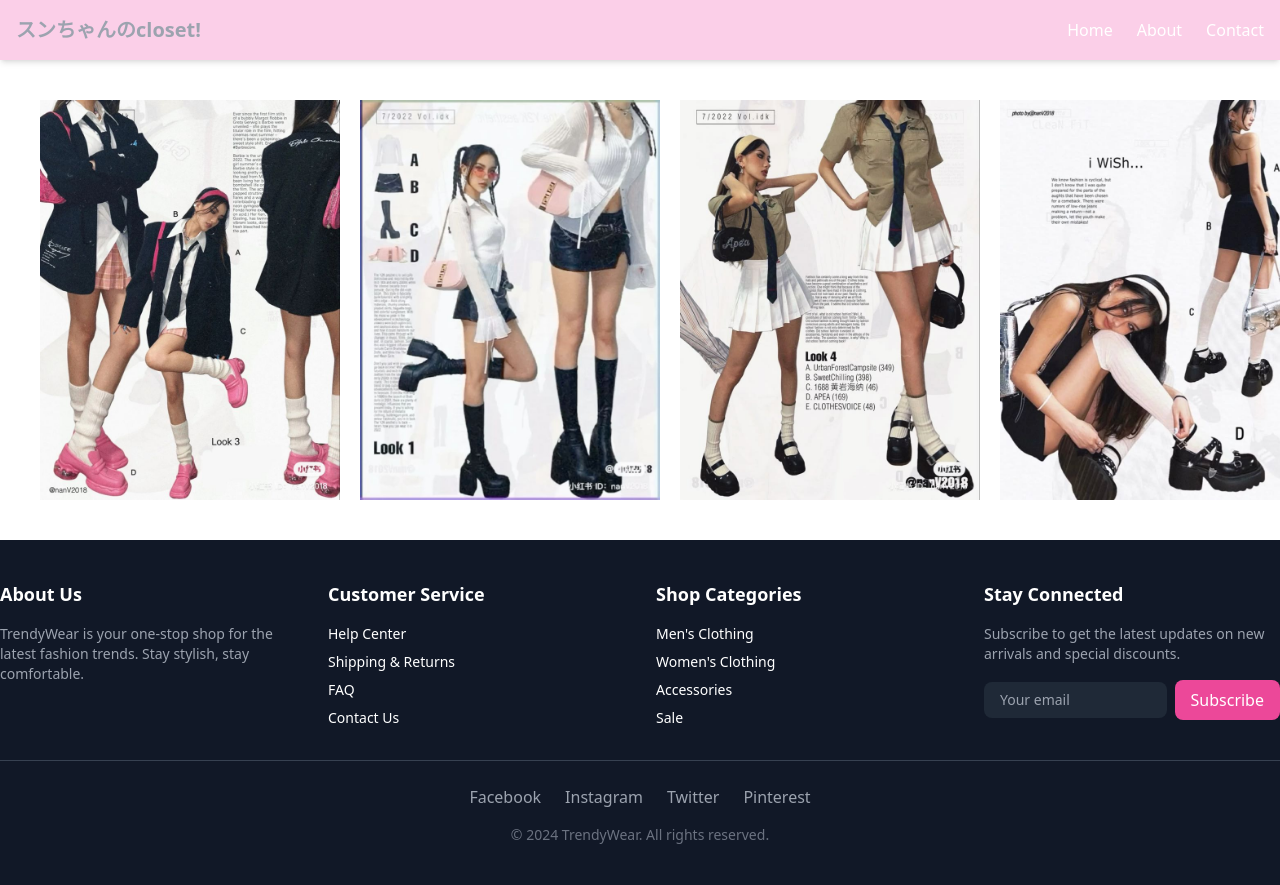
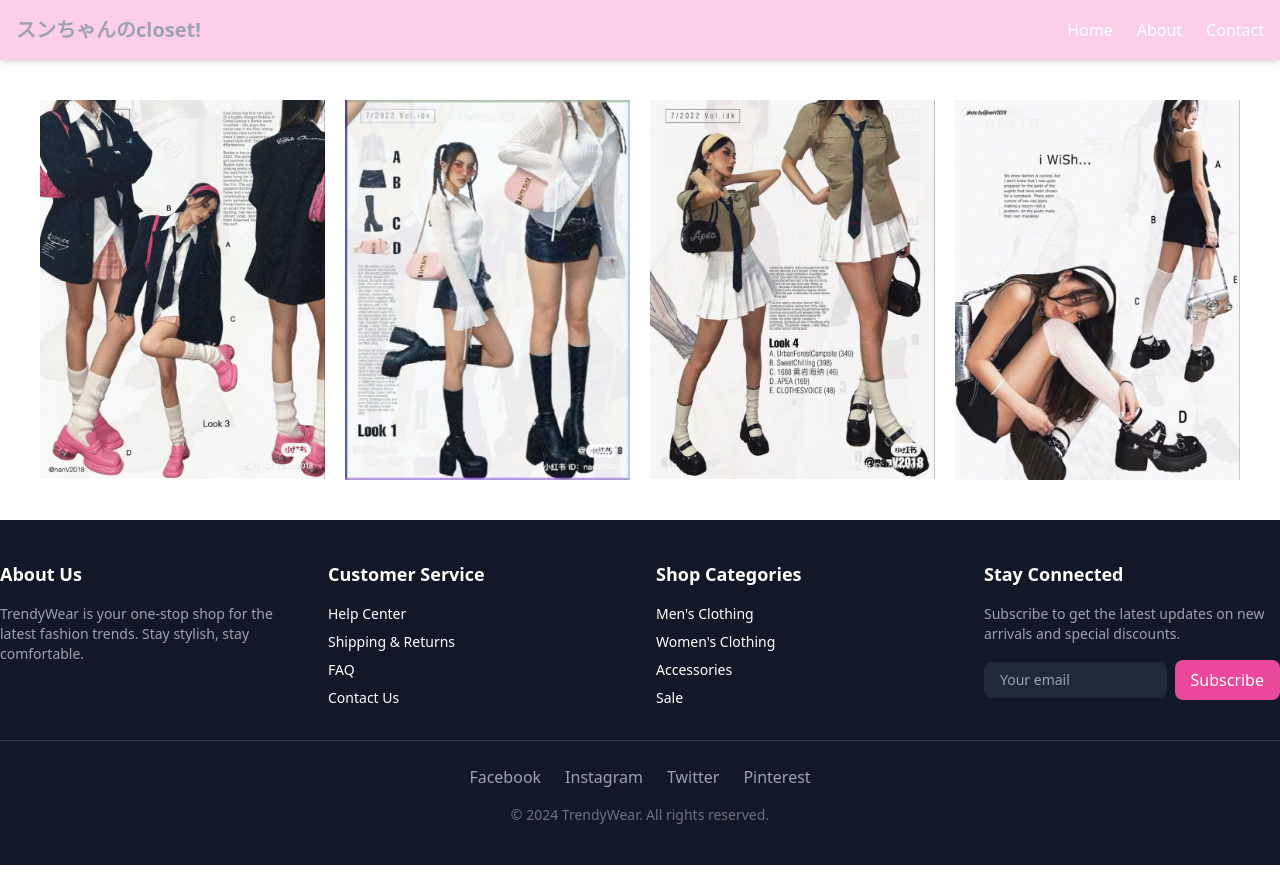
Before and after one commit to mangozzzy/my-app, a Next.js app: page / in a window 1280 px wide. Built offline with nearby package versions, Linux system fonts and the light colour scheme.

Commit message:
add link

```diff
--- a/app/component/Content.js
+++ b/app/component/Content.js
@@ -1,13 +1,22 @@
 import React from "react";
 import Image from "next/image";
+import Link from "next/link";
 
 const Content = () => {
   return (
     <div className="flex gap-5 p-10">
-        <Image src="/photo1.jpg" width={300} height={300} alt="옷사진"/>
-        <Image src="/photo2.jpg" width={300} height={300} alt="옷사진"/>
-        <Image src="/photo3.jpg" width={300} height={300} alt="옷사진"/>
-        <Image src="/photo4.jpg" width={300} height={300} alt="옷사진"/>
+        <Link href="/detail">
+            <Image src="/photo1.jpg" width={300} height={300} alt="옷사진"/>
+        </Link>
+        <Link href="/detail">
+            <Image src="/photo2.jpg" width={300} height={300} alt="옷사진"/>
+        </Link>
+        <Link href="/detail">
+            <Image src="/photo3.jpg" width={300} height={300} alt="옷사진"/>
+        </Link>
+        <Link href="/detail">
+            <Image src="/photo4.jpg" width={300} height={300} alt="옷사진"/>
+        </Link>
     </div>
   )
 };
```
